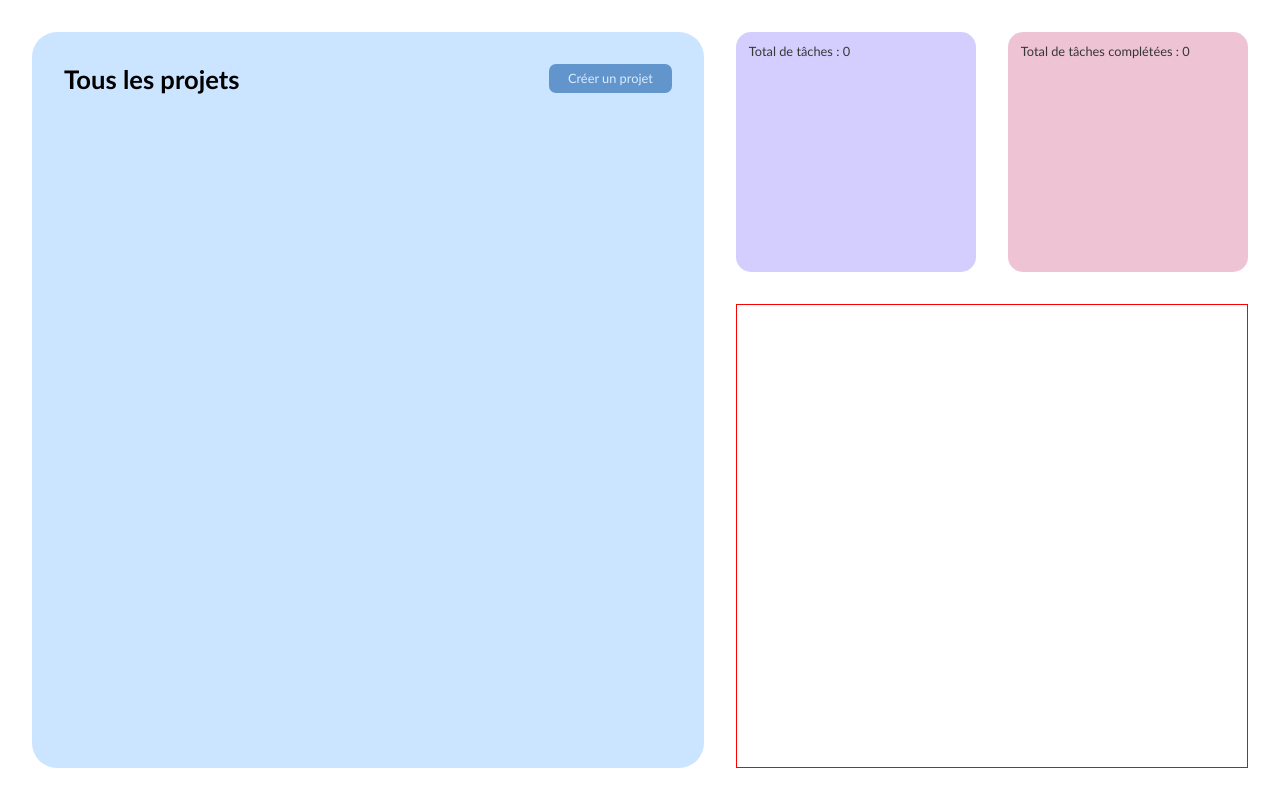
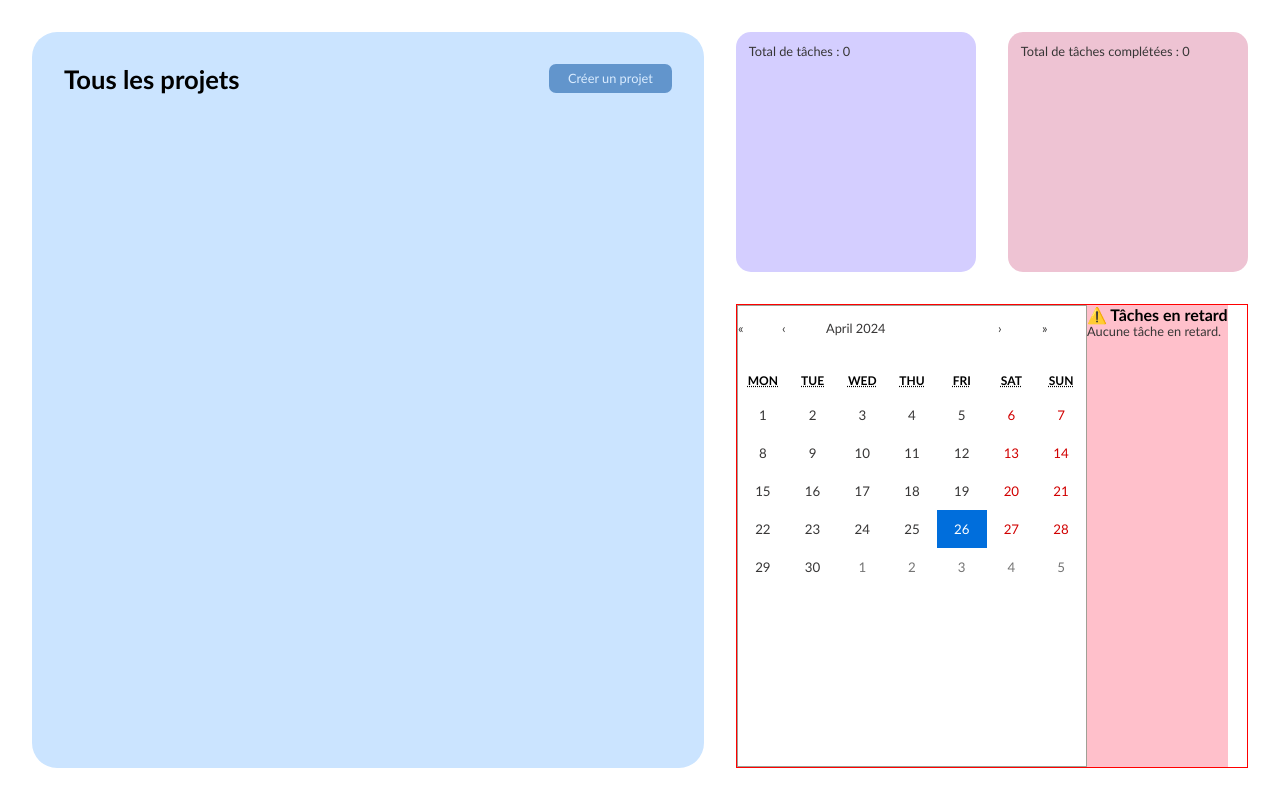
Before and after one commit to mathoos/task-manager, a React (Create React App) app: page / in a window 1280 px wide. Built offline with nearby package versions, Linux system fonts and the light colour scheme.

Commit message:
add calendar

```diff
--- a/package.json
+++ b/package.json
@@ -9,6 +9,7 @@
     "@testing-library/user-event": "^13.5.0",
     "date-fns": "^3.3.1",
     "react": "^18.2.0",
+    "react-calendar": "^5.1.0",
     "react-dom": "^18.2.0",
     "react-redux": "^9.1.0",
     "react-router-dom": "^6.22.1",
--- a/src/pages/Home.js
+++ b/src/pages/Home.js
@@ -1,12 +1,18 @@
+import React, { useState } from 'react';
 import { useSelector, useDispatch } from 'react-redux';
 import { Link } from 'react-router-dom';
 import { addProject, deleteProject } from '../utilities/SliceProjects';
+import Calendar from 'react-calendar';
+import 'react-calendar/dist/Calendar.css';
+import { format, isBefore, isSameDay, parseISO } from 'date-fns';
 
 import './Home.scss';
 
 function Home() {
     const projects = useSelector(state => state.projects);
     const dispatch = useDispatch();
+    const [selectedDate, setSelectedDate] = useState(null);
+    const [isDateSelected, setIsDateSelected] = useState(false);
 
     const generateRandomTitle = () => {
         const randomTitle = `Projet ${Math.floor(Math.random() * 1000)}`;
@@ -15,14 +21,42 @@ function Home() {
     };
 
     const totalNotes = projects.reduce((sum, project) => sum + (project.notes?.length || 0), 0);
-
     const totalCompletedNotes = projects.reduce((sum, project) =>
         sum + (project.notes?.filter(note => note.isCompleted).length || 0), 0);
+
+    const handleDateChange = (date) => {
+        setSelectedDate(date);
+        setIsDateSelected(true);
+    };
+
+    const selectedNotes = projects.flatMap(project =>
+        (project.notes || []).filter(note =>
+            note.date && selectedDate && isSameDay(parseISO(note.date), selectedDate)
+        )
+    );
+
+    const noteDates = projects.flatMap(project =>
+        (project.notes || []).map(note => note.date && parseISO(note.date)).filter(Boolean)
+    );
+
+    const tileClassName = ({ date, view }) => {
+        if (view === 'month') {
+            return noteDates.some(noteDate => isSameDay(noteDate, date)) ? 'highlight' : null;
+        }
+        return null;
+    };
+
+    const overdueNotes = projects.flatMap(project =>
+        (project.notes || []).filter(note =>
+            note.date &&
+            isBefore(parseISO(note.date), new Date()) &&
+            !note.isCompleted
+        )
+    );
 
 
     return (
         <div className="home">
-
             <div className="home_container">
                 <div className="home_container-projects">
                     <div className="home_container-projects--title">
@@ -31,21 +65,18 @@ function Home() {
                     </div>
                     <div className="home_container-projects--content">
                         {projects.map((project) => (
-                            <div className="project">
+                            <div className="project" key={project.id}>
                                 <h2>{project.title}</h2>
                                 <div className="project_buttons">
                                     <button>
-                                        <Link key={project.id} to={`/dashboard/${project.title}`} className="bouton">
-                                            Voir
-                                        </Link>
+                                        <Link to={`/dashboard/${project.title}`} className="bouton">Voir</Link>
                                     </button>
                                     <button
                                         className="bouton"
                                         onClick={() => dispatch(deleteProject(project.id))}>
-                                            Supprimer
+                                        Supprimer
                                     </button>
                                 </div>
-
                             </div>
                         ))}
                     </div>
@@ -59,8 +90,46 @@ function Home() {
                             <p>Total de tâches complétées : {totalCompletedNotes}</p>
                         </div>
                     </div>
-                    <div className="home_container-info--calendar"></div>
+                    <div className="home_container-info--calendar">
+                        <Calendar
+                            onChange={handleDateChange}
+                            value={selectedDate || new Date()}
+                            tileClassName={tileClassName}
+                        />
+                        <div className="notes-late">
+                            <h4>⚠️ Tâches en retard</h4>
+                            {overdueNotes.length === 0 ? (
+                                <p>Aucune tâche en retard.</p>
+                            ) : (
+                                <ul>
+                                    {overdueNotes.map(note => (
+                                        <li key={note.id}>
+                                            <span>{note.title}</span> – <em>{format(parseISO(note.date), 'dd/MM/yyyy')}</em>
+                                        </li>
+                                    ))}
+                                </ul>
+                            )}
+                        </div>
+                    </div>
                 </div>
+
+                {isDateSelected && (
+                    <div className="home_container-calendar-notes">
+                        <div style={{ display: 'flex', justifyContent: 'space-between', alignItems: 'center' }}>
+                            <h3>Notes du {format(selectedDate, 'dd/MM/yyyy')} :</h3>
+                            <button className="bouton" onClick={() => setIsDateSelected(false)}>Fermer</button>
+                        </div>
+                        {selectedNotes.length === 0 ? (
+                            <p>Aucune note prévue ce jour-là.</p>
+                        ) : (
+                            <ul>
+                                {selectedNotes.map(note => (
+                                    <li key={note.id}>{note.title}</li>
+                                ))}
+                            </ul>
+                        )}
+                    </div>
+                )}
             </div>
         </div>
     );
--- a/src/pages/Home.scss
+++ b/src/pages/Home.scss
@@ -8,6 +8,7 @@
     overflow : hidden;
 
     &_container{
+        position : relative;
         display : flex;
         gap : 2.5vw;
         padding : 2.5vw;
@@ -90,10 +91,28 @@
             }
 
             &--calendar{
+                display : flex;
                 width : 100%;
                 height : 100%;
                 border : 1px solid red;
+
+                .notes-late{
+                    background-color: pink;
+                }
             }
+        }
+
+        &-calendar-notes{
+            position : absolute;
+            width : 50vw;
+            height : 20vh;
+            background-color: orange;
         }
     }
 }
+
+.react-calendar__tile.highlight {
+    background-color: $violet;
+    color: white;
+    border-radius: 50%;
+}
```
Also changed, not shown: 1 other file (tests, documents, lock files or other folders).
